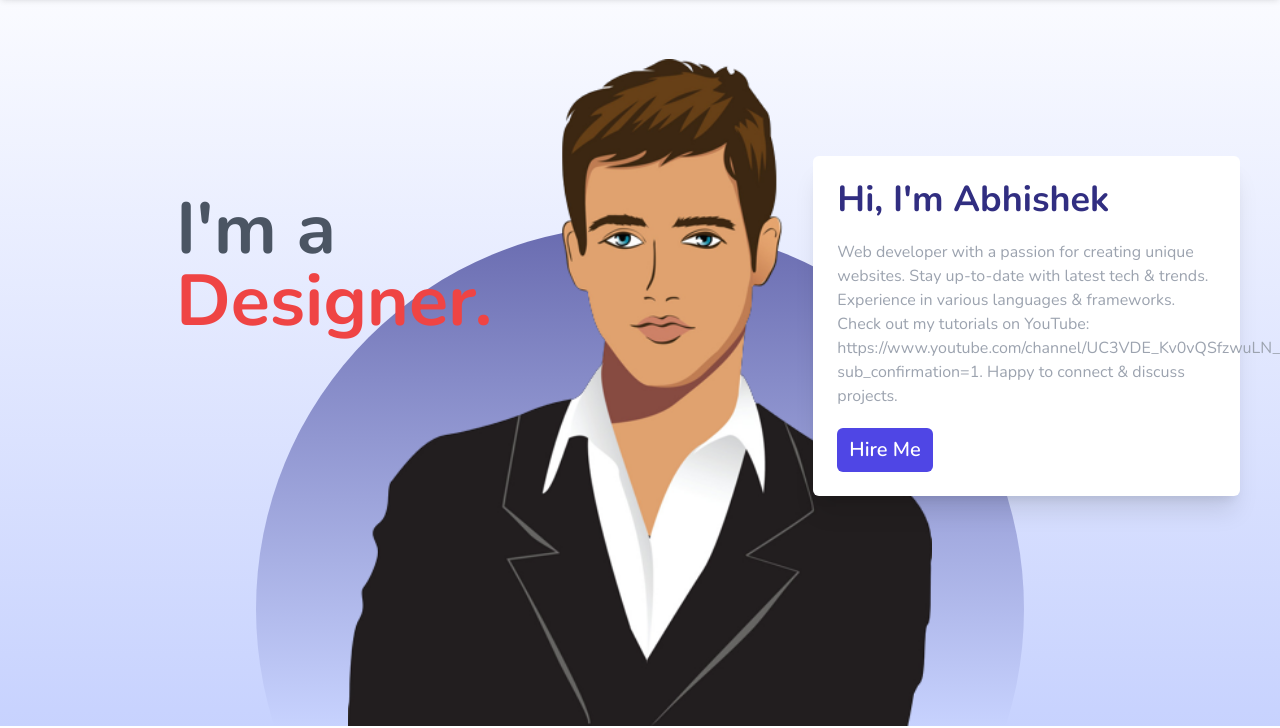
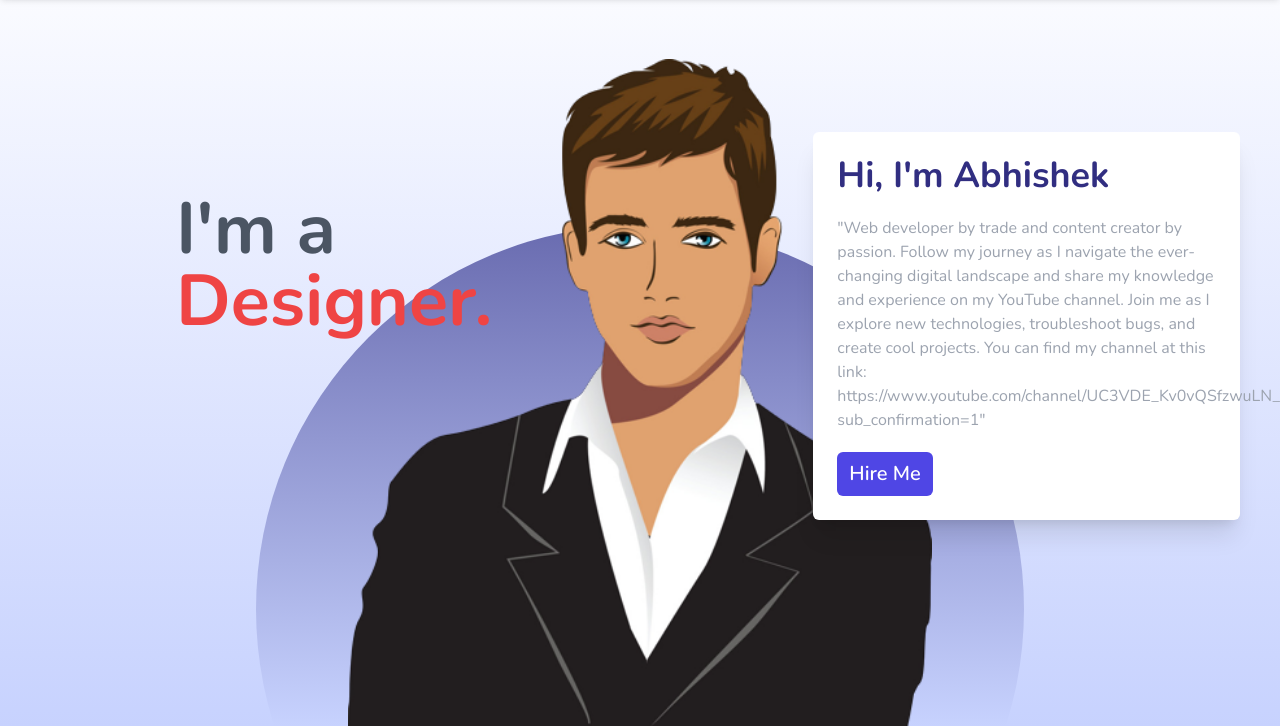
Before and after one commit to abhishek-Roy22/Tailwind-Portfolio, a website: page index.html in a window 1280 px wide. Shown: the part 74-802 px from the top of the page. Drawn offline with nearby package versions, Linux system fonts and the light colour scheme.

Commit message:
update about section

```diff
--- a/index.html
+++ b/index.html
@@ -93,7 +93,7 @@
         <div
             class="hidden lg:flex flex-col absolute rounded-md shadow-xl top-0 bottom-0 m-auto right-10 bg-white dark:bg-slate-900 dark:shadow-slate-800 p-6 h-fit w-1/3 gap-5">
             <h1 class=" text-4xl font-bold text-indigo-900">Hi, I'm Abhishek</h1>
-            <p class="text-gray-400">Web developer with a passion for creating unique websites. Stay up-to-date with latest tech & trends. Experience in various languages & frameworks. Check out my tutorials on YouTube: https://www.youtube.com/channel/UC3VDE_Kv0vQSfzwuLN_J95Q?sub_confirmation=1. Happy to connect & discuss projects.
+            <p class="text-gray-400">"Web developer by trade and content creator by passion. Follow my journey as I navigate the ever-changing digital landscape and share my knowledge and experience on my YouTube channel. Join me as I explore new technologies, troubleshoot bugs, and create cool projects. You can find my channel at this link: <a>https://www.youtube.com/channel/UC3VDE_Kv0vQSfzwuLN_J95Q?sub_confirmation=1</a>"
             </p>
             <a class="bg-indigo-600 text-white text-xl px-3 py-2 rounded-md font-semibold w-fit" href="#contact">Hire
                 Me</a>
```
